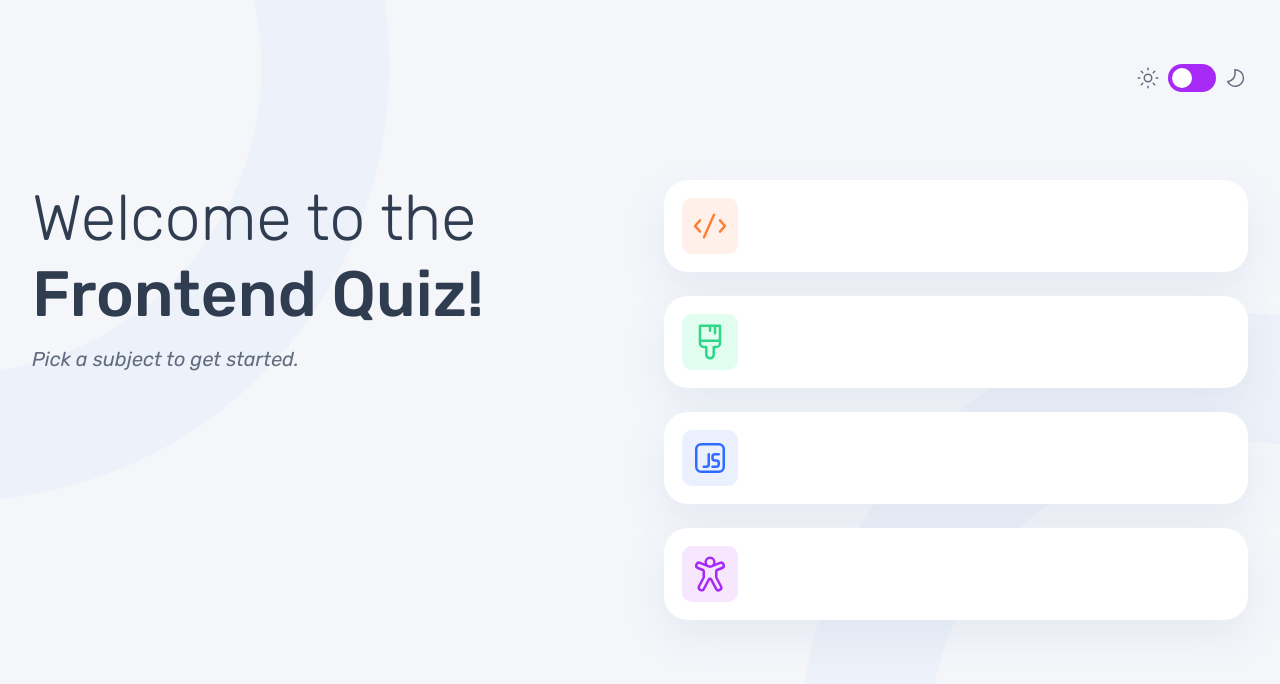
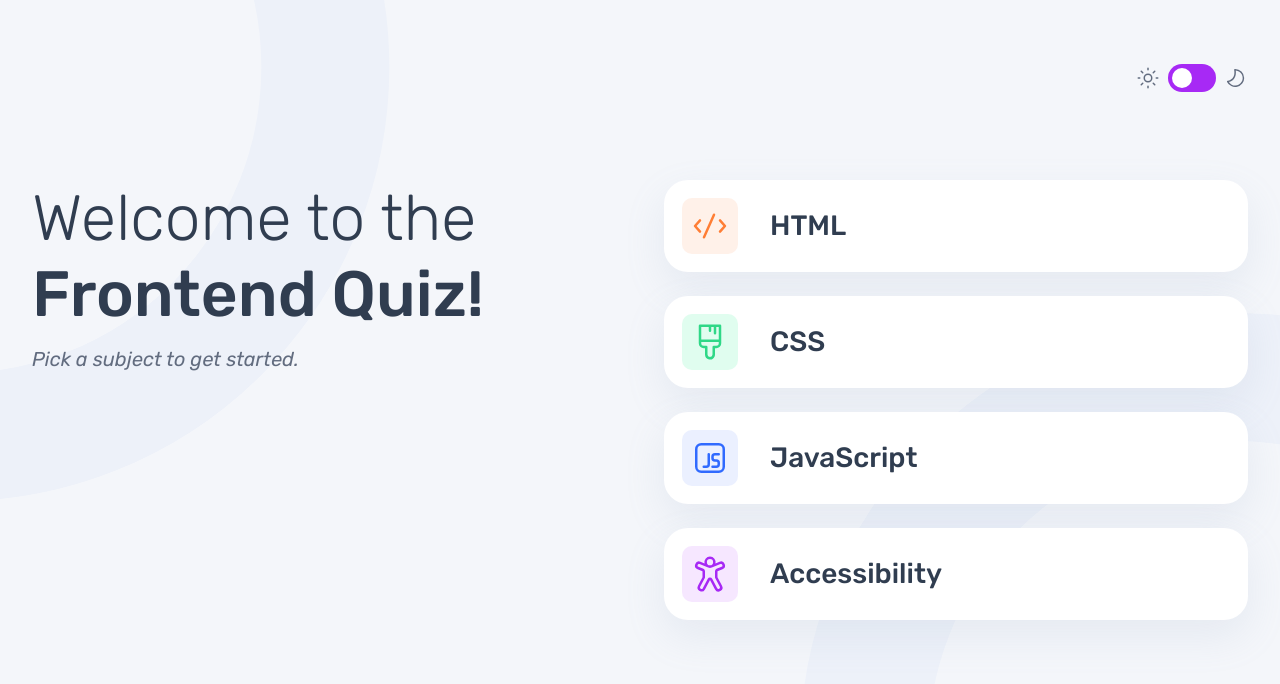
Before and after one commit to redstar504/quizzes-react, a React (Vite) app: page / in a window 1280 px wide. Shown: the top 684 px of the page. Built offline with nearby package versions, Linux system fonts and the light colour scheme.

Commit message:
undo button migration

```diff
--- a/src/pages/index.jsx
+++ b/src/pages/index.jsx
@@ -1,11 +1,10 @@
-import { useNavigate, useOutletContext } from 'react-router-dom'
+import { Link, useOutletContext } from 'react-router-dom'
 import quizzes from '../data.json'
 import { useEffect } from 'react'
 import QuizIcon from '../components/QuizIcon.jsx'
 
 const Index = () => {
   const [, setQuizHeader] = useOutletContext()
-  const navigate = useNavigate()
 
   useEffect(() => {
     setQuizHeader(null)
@@ -24,10 +23,10 @@ const Index = () => {
       <ul id="selectionList">
         {quizzes.map((q, i) => (
           <li key={i}>
-            <button onClick={() => navigate(`quiz/${q.id}`)} className="card">
+            <Link to={`quiz/${q.id}`} className="card">
               <QuizIcon quiz={q} />
               {q.title}
-            </button>
+            </Link>
           </li>
         ))}
       </ul>
--- a/src/pages/quiz.jsx
+++ b/src/pages/quiz.jsx
@@ -93,9 +93,9 @@ const Quiz = () => {
             key={i}
             className={classListForOption(i)}
           >
-            <button className="card" onClick={selectOption(i)}>
+            <a className="card" href="#" onClick={selectOption(i)}>
               {option}
-            </button>
+            </a>
           </li>
         ))}
       </ol>
--- a/src/styles/screen.css
+++ b/src/styles/screen.css
@@ -196,7 +196,7 @@ header aside {
     counter-reset: question;
 }
 
-#selectionList .selected button {
+#selectionList .selected a {
     box-shadow: inset 0 0 0 3px var(--purple);
 }
 
@@ -223,8 +223,6 @@ header aside {
 }
 
 .card {
-    height: auto;
-    text-align: left;
     display: flex;
     padding: .75rem;
     column-gap: 1rem;
```
